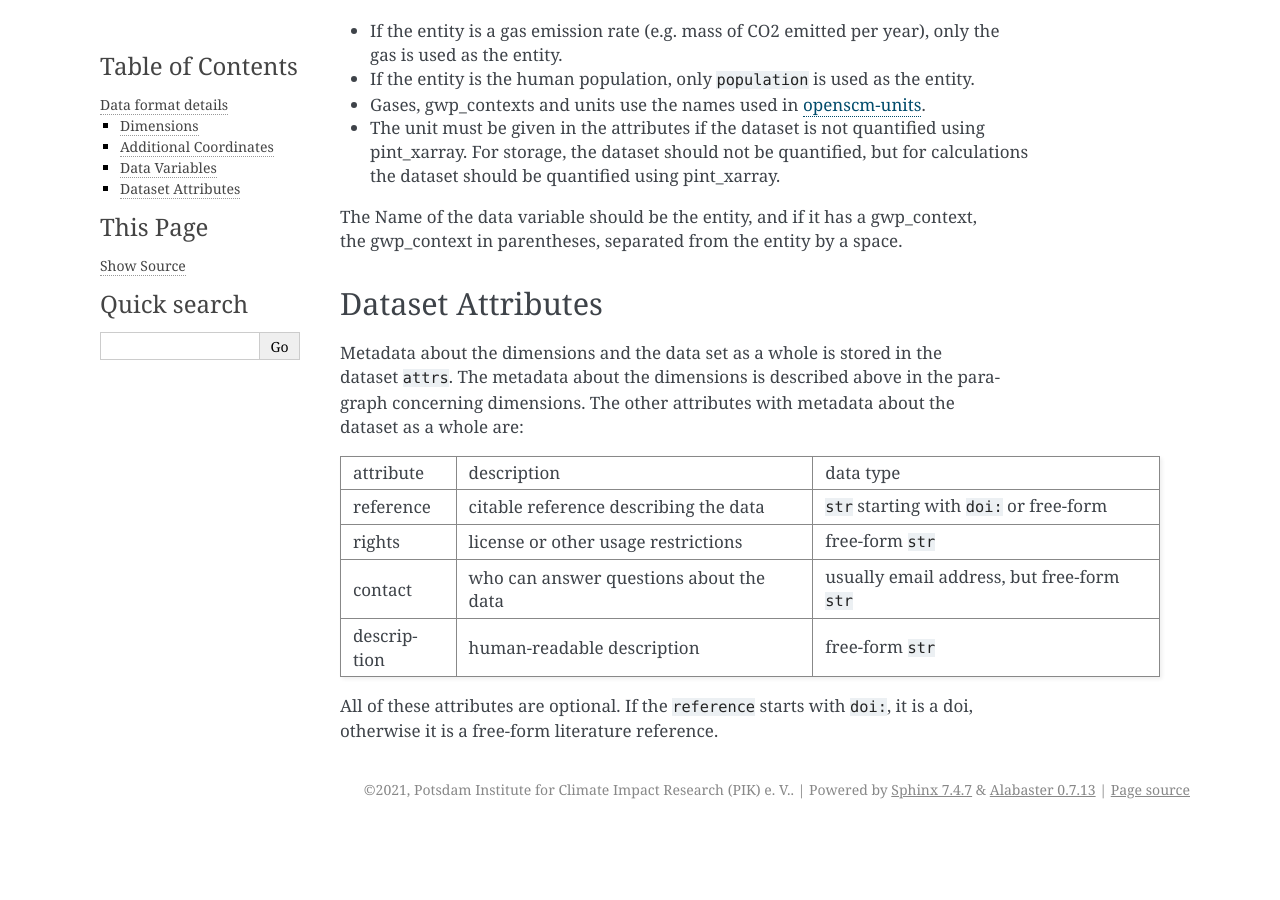
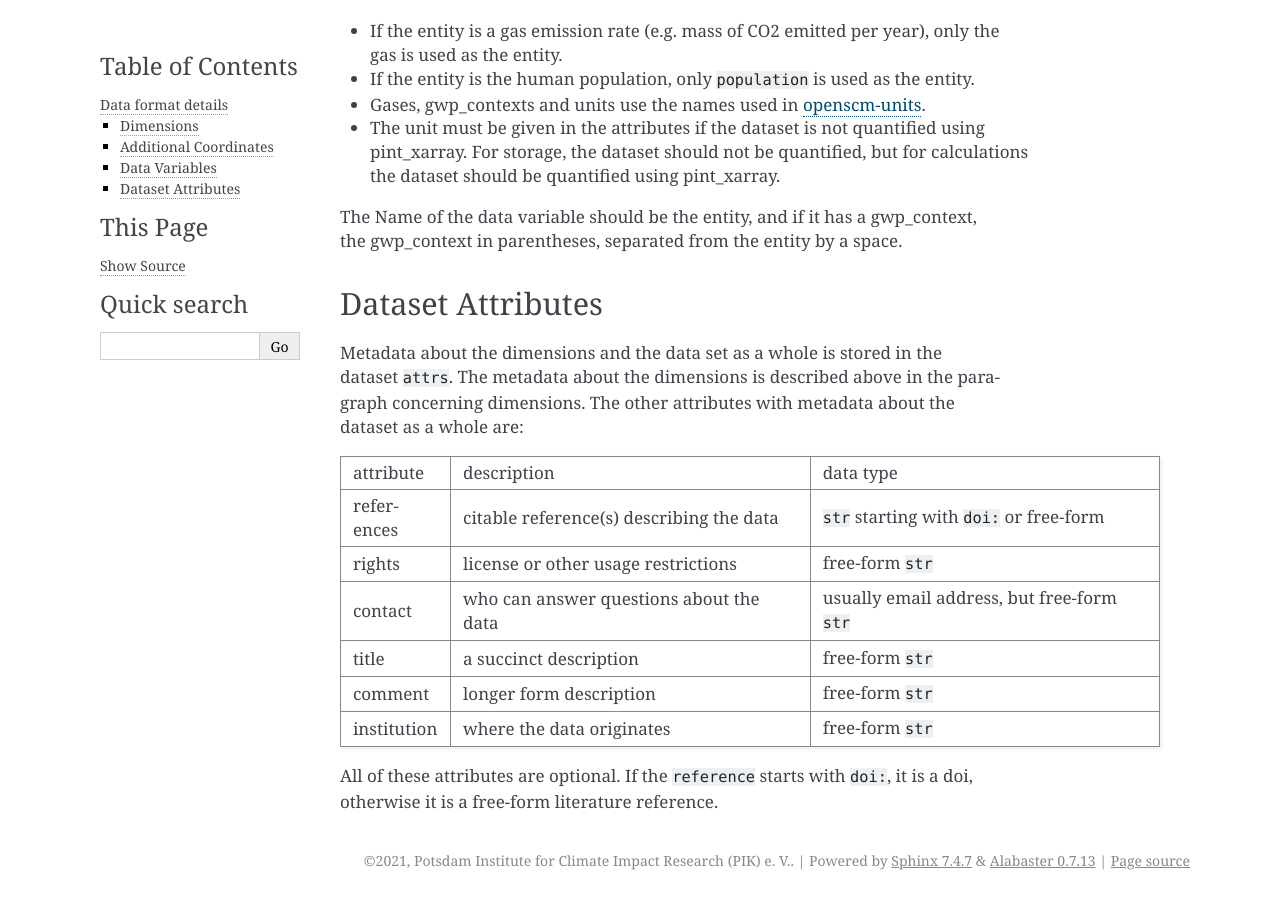
Before and after one commit to primap-community/primap2, a Sphinx documentation site: the page built from docs/data_format_details.rst, in a window 1280 px wide and 900 px high, scrolled down 1810 px. Built offline with Sphinx 7.4.7, drawn with Linux system fonts in a browser that asks for light colours; before the commit the page ends 2639 px from its top, so only the background shows below that.

Commit message:
Adopt some CF conventions.

```diff
--- /dev/null
+++ b/TODO.rst
@@ -0,0 +1,5 @@
+* think about adopting https://cfconventions.org/ where possible - e.g. using
+  standard_names for "area" -> "area (ISO 3)".
+* maybe history attribute like cfconventions.
+* look if we can re-purpose some parts of https://github.com/xarray-contrib/cf-xarray .
+* finish adopting CF global attributes.
--- a/docs/data_format_details.rst
+++ b/docs/data_format_details.rst
@@ -95,14 +95,16 @@ The metadata about the dimensions is described above in the paragraph concerning
 dimensions.
 The other attributes with metadata about the dataset as a whole are:
 
-===========  =======================================  ============================================
-attribute    description                              data type
------------  ---------------------------------------  --------------------------------------------
-reference    citable reference describing the data    ``str`` starting with ``doi:`` or free-form
-rights       license or other usage restrictions      free-form ``str``
-contact      who can answer questions about the data  usually email address, but free-form ``str``
-description  human-readable description               free-form ``str``
-===========  =======================================  ============================================
+===========  ========================================  ============================================
+attribute    description                               data type
+-----------  ----------------------------------------  --------------------------------------------
+references   citable reference(s) describing the data  ``str`` starting with ``doi:`` or free-form
+rights       license or other usage restrictions       free-form ``str``
+contact      who can answer questions about the data   usually email address, but free-form ``str``
+title        a succinct description                    free-form ``str``
+comment      longer form description                   free-form ``str``
+institution  where the data originates                 free-form ``str``
+===========  ========================================  ============================================
 
 All of these attributes are optional.
 If the ``reference`` starts with ``doi:``, it is a doi, otherwise it is a free-form
```
